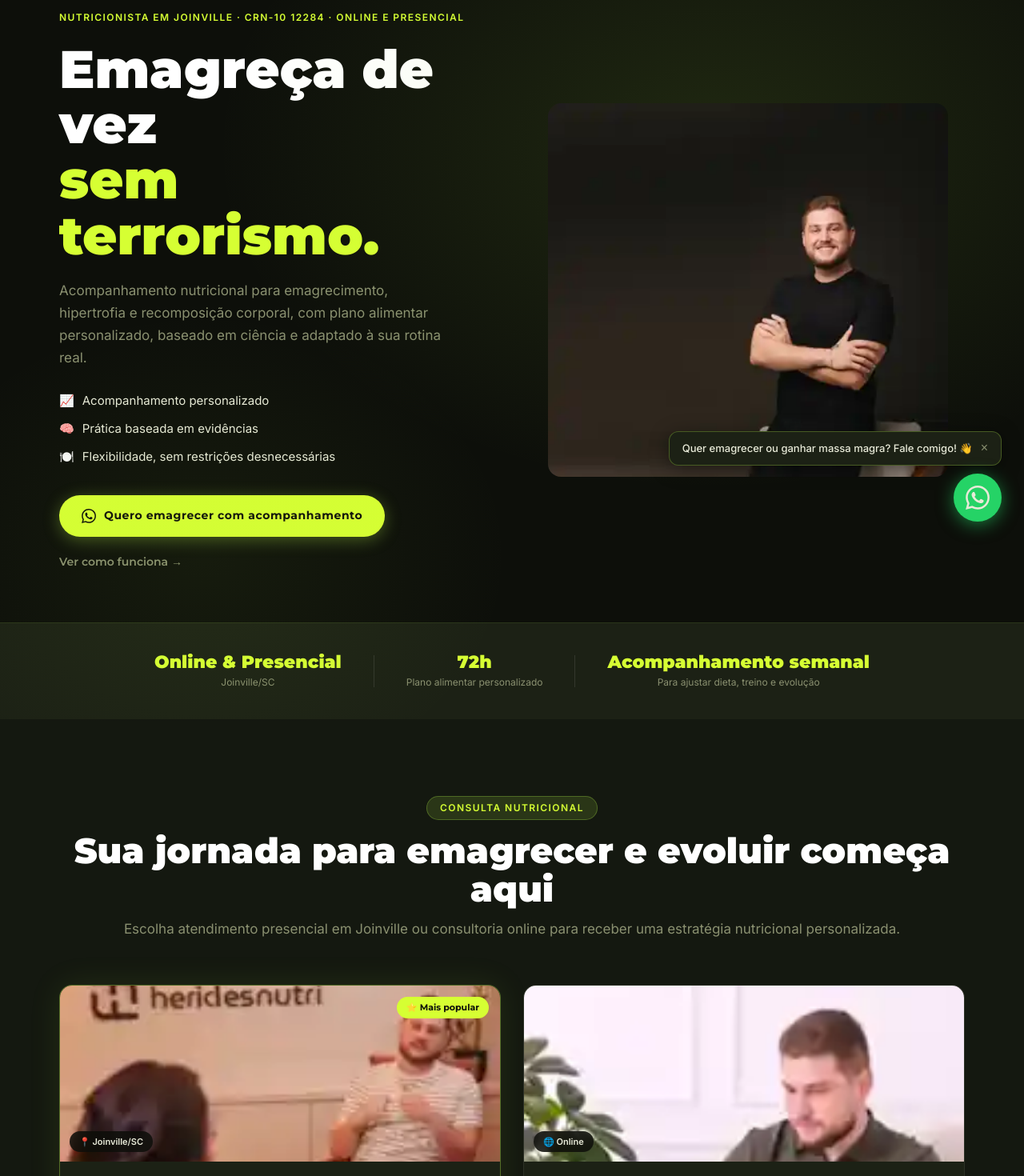
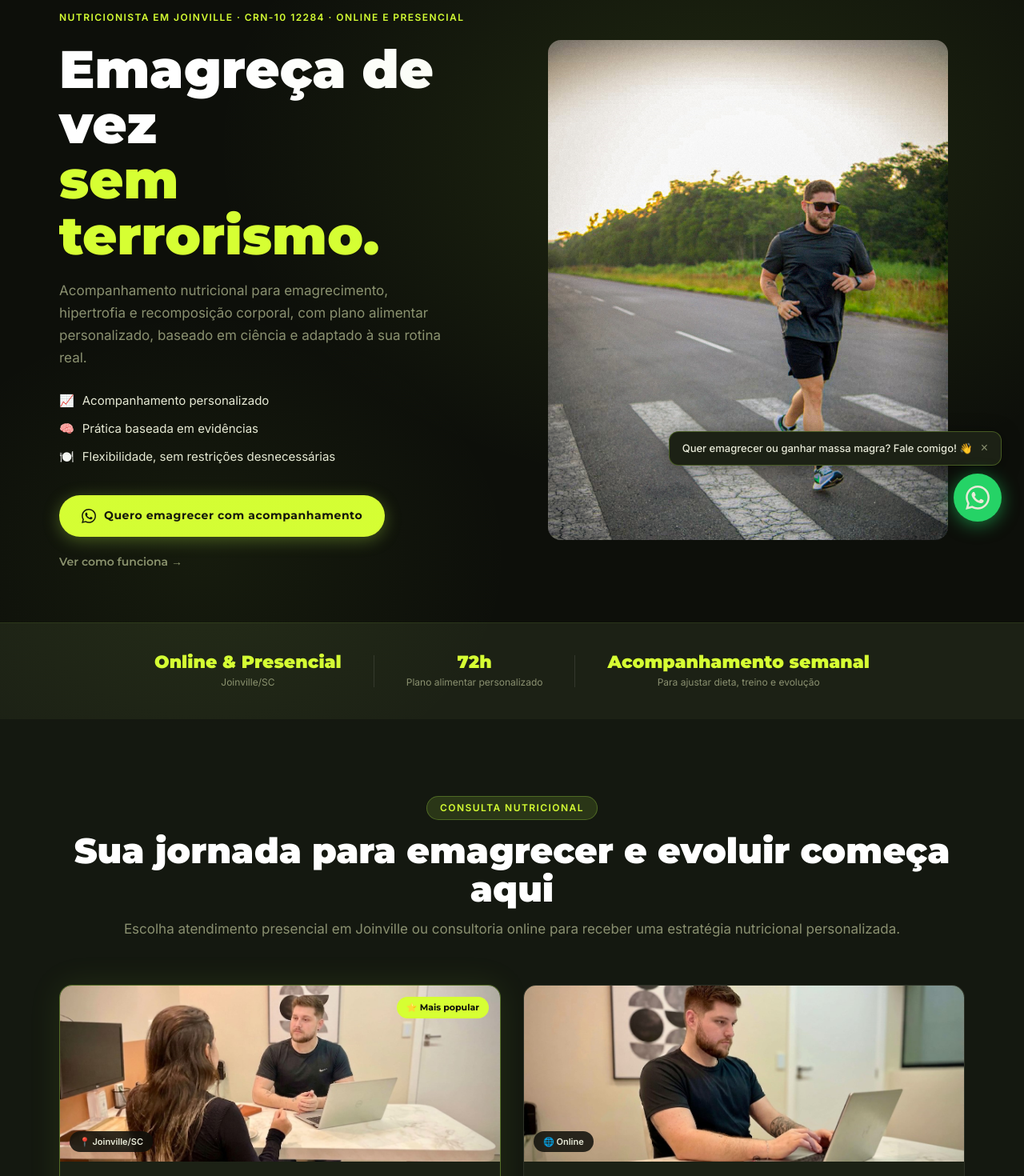
Before and after one commit to hericlesferreira/hericlesnutricionista-site, a React (Vite) app: page / in a window 1280 px wide. Shown: the part 120-1590 px from the top of the page at 80% size. Built offline with nearby package versions, Linux system fonts and the light colour scheme.

Commit message:
fix(images): reverter fotos excessivamente comprimidas para originais de alta qualidade

```diff
--- a/src/App.jsx
+++ b/src/App.jsx
@@ -124,7 +124,7 @@ export default function App() {
           </div>
           <div className="hero__img-wrap">
             <div className="hero__img-frame">
-              <img src="/img/hericles-ferreira-retrato-institucional.webp" alt="Hericles Ferreira, nutricionista em Joinville, em retrato profissional" className="hero__photo" width="500" height="468" fetchPriority="high" />
+              <img src="/img/hericlesnutri1.png" alt="Hericles Ferreira, nutricionista em Joinville, em retrato profissional" className="hero__photo" width="500" height="468" fetchPriority="high" />
             </div>
           </div>
         </div>
@@ -151,7 +151,7 @@ export default function App() {
             <div className="service-card featured">
               <div className="featured-badge">⭐ Mais popular</div>
               <div className="service-card__img-wrap">
-                <img src="/img/hericles-ferreira-atendimento-nutricional-joinville.webp" alt="Hericles Ferreira durante atendimento nutricional presencial em Joinville" loading="lazy" width="220" height="300" />
+                <img src="/img/passo1.jpeg" alt="Hericles Ferreira durante atendimento nutricional presencial em Joinville" loading="lazy" width="220" height="300" />
                 <span className="service-card__badge">📍 Joinville/SC</span>
               </div>
               <div className="service-card__body">
@@ -170,7 +170,7 @@ export default function App() {
             <div className="service-card">
 
               <div className="service-card__img-wrap">
-                <img src="/img/hericles-ferreira-consultoria-online.webp" alt="Hericles Ferreira utilizando o notebook para planejamento nutricional" loading="lazy" width="220" height="300" />
+                <img src="/img/passo3.jpeg" alt="Hericles Ferreira utilizando o notebook para planejamento nutricional" loading="lazy" width="220" height="300" />
                 <span className="service-card__badge">🌐 Online</span>
               </div>
               <div className="service-card__body">
@@ -281,7 +281,7 @@ export default function App() {
       <section className="section sobre bg-dark-section" id="sobre">
         <div className="container sobre__inner">
           <div className="sobre__img-wrap">
-            <img src="/img/hericles-ferreira-sofa-profissional.webp" alt="Hericles Ferreira, nutricionista em Joinville, em retrato profissional" loading="lazy" width="220" height="300" />
+            <img src="/img/hericlesnutri3.JPG" alt="Hericles Ferreira, nutricionista em Joinville, em retrato profissional" loading="lazy" width="220" height="300" />
           </div>
           <div className="sobre__text">
             <p className="section-tag">Quem sou eu</p>
@@ -331,7 +331,7 @@ export default function App() {
           <div>
             <p className="section-tag">Atendimento presencial em Joinville</p>
             <h2 className="section-title" id="localizacao-titulo">Onde fica o consultório?</h2>
-            <img className="localizacao__photo" src="/img/hericles-ferreira-atendimento-nutricional-joinville.webp" alt="Hericles Ferreira atendendo paciente no consultório de Joinville" loading="lazy" width="220" height="300" />
+            <img className="localizacao__photo" src="/img/passo1.jpeg" alt="Hericles Ferreira atendendo paciente no consultório de Joinville" loading="lazy" width="220" height="300" />
             <p className="localizacao__address">{ADDRESS}</p>
             <p className="localizacao__description">Atendimento nutricional presencial em Joinville e consultoria online para todo o Brasil. Entre em contato para agendar seu atendimento.</p>
             <div className="localizacao__actions">
```
